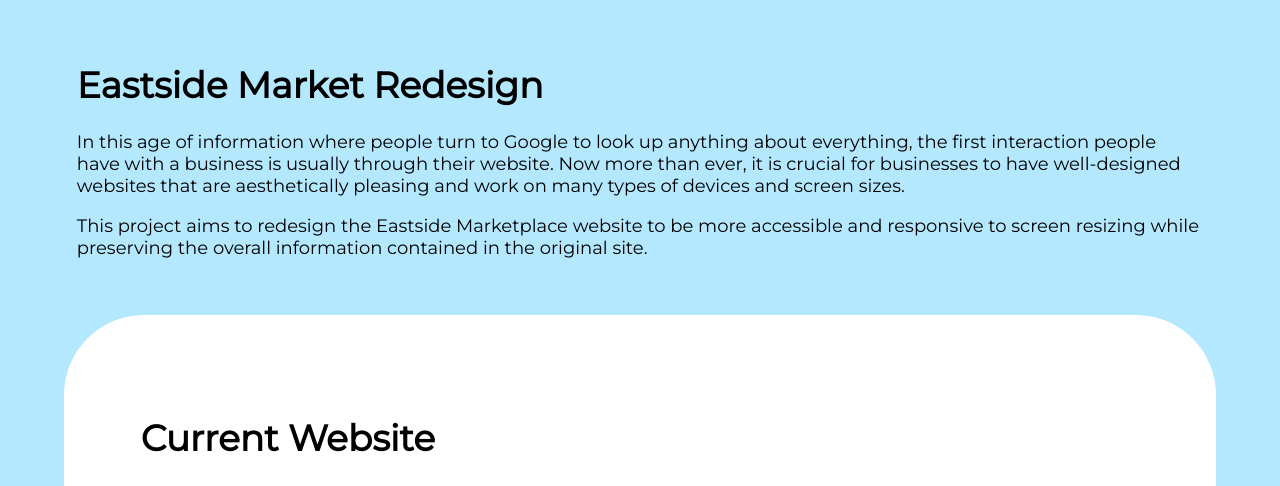
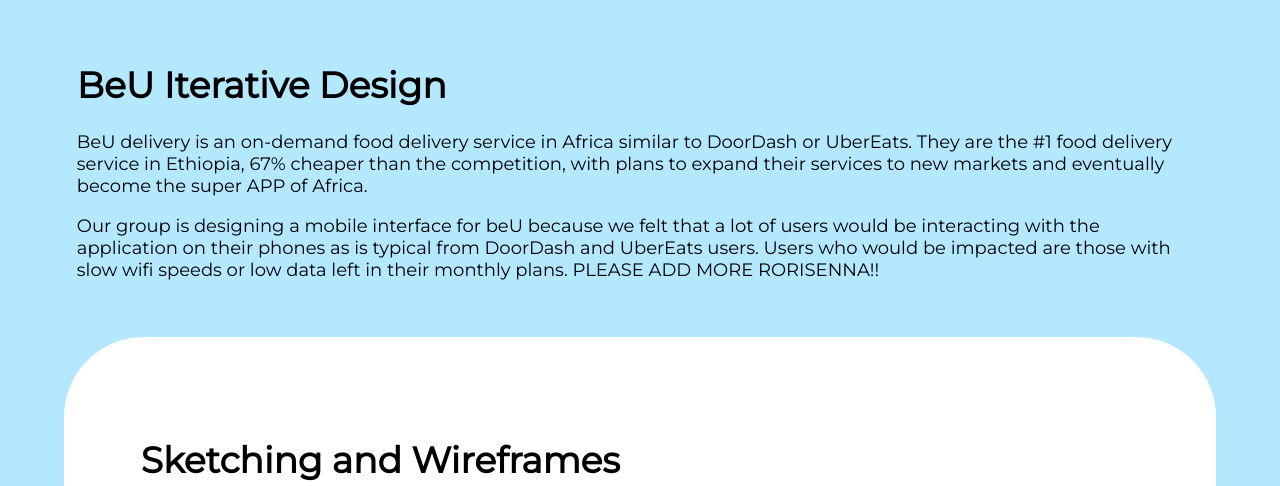
Before and after one commit to hluby5829/beu-iterative-design, a plain HTML site: page index.html in a window 1280 px wide. Shown: the top 486 px of the page. Drawn offline with Linux system fonts and the light colour scheme.

Commit message:
Added Predesign thinking

```diff
--- a/index.html
+++ b/index.html
@@ -2,29 +2,29 @@
 <html>
 
 <head>
-    <title>Eastside Market Redesign</title>
+    <title>BeU Iterative Design</title>
     <meta name="description" content="Process for redesigning a website">
     <link rel="stylesheet" href="styles.css">
-    <link rel="icon" href="./assets/favicon.ico" type="image/x-icon">
+<!--    <link rel="icon" href="./assets/favicon.ico" type="image/x-icon"> Don't have this asset?-->
     <link href='https://fonts.googleapis.com/css?family=Montserrat' rel='stylesheet'>
 </head>
 
 <body>
     <div class="bottom">
         <div class="section2">
-            <h1>Eastside Market Redesign</h1>
-            <p>In this age of information where people turn to Google to look up anything about
-                everything, the first interaction people have with a business is usually through their website. Now more
-                than ever, it is crucial for businesses to have well-designed websites that are aesthetically pleasing
-                and work on many types of devices and screen sizes.
+            <h1>BeU Iterative Design</h1>
+            <p>BeU delivery is an on-demand food delivery service in Africa similar to DoorDash or UberEats.
+                They are the #1 food delivery service in Ethiopia, 67% cheaper than the competition, with plans
+                to expand their services to new markets and eventually become the super APP of Africa.
             </p>
-            <p>This project aims to redesign the Eastside Marketplace website to be more
-                accessible and responsive to screen resizing while preserving the overall information
-                contained in the original site.
+            <p>Our group is designing a mobile interface for beU because we felt that a lot of users would be
+                interacting with the application on their phones as is typical from DoorDash and UberEats users.
+                Users who would be impacted are those with slow wifi speeds or low data left in their monthly plans.
+                PLEASE ADD MORE RORISENNA!!
             </p>
         </div>
         <div class="section1 top">
-            <h1>Current Website</h1>
+            <h1>Sketching and Wireframes</h1>
             <p>Eastside Marketplace is a grocery store located just east of Brown campus and frequented
                 by many members of the community including students. You can check out their current
                 website below.
```
